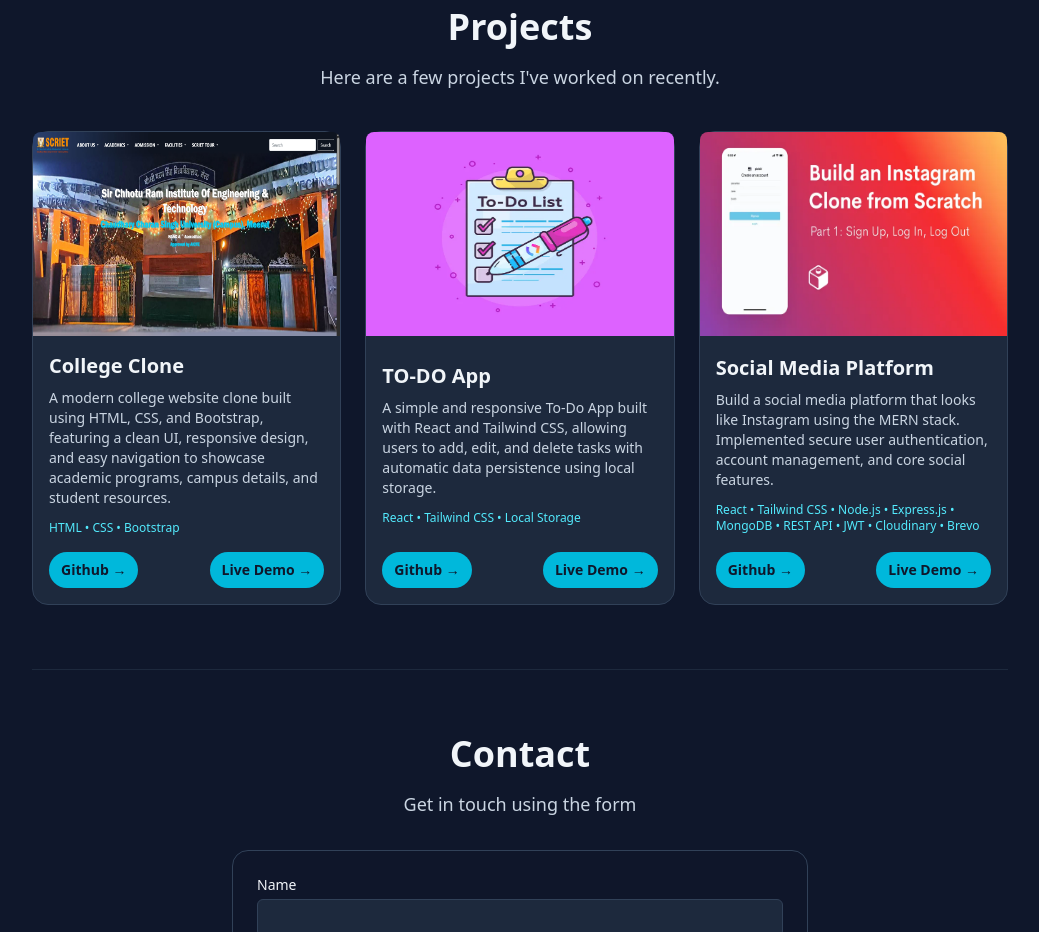
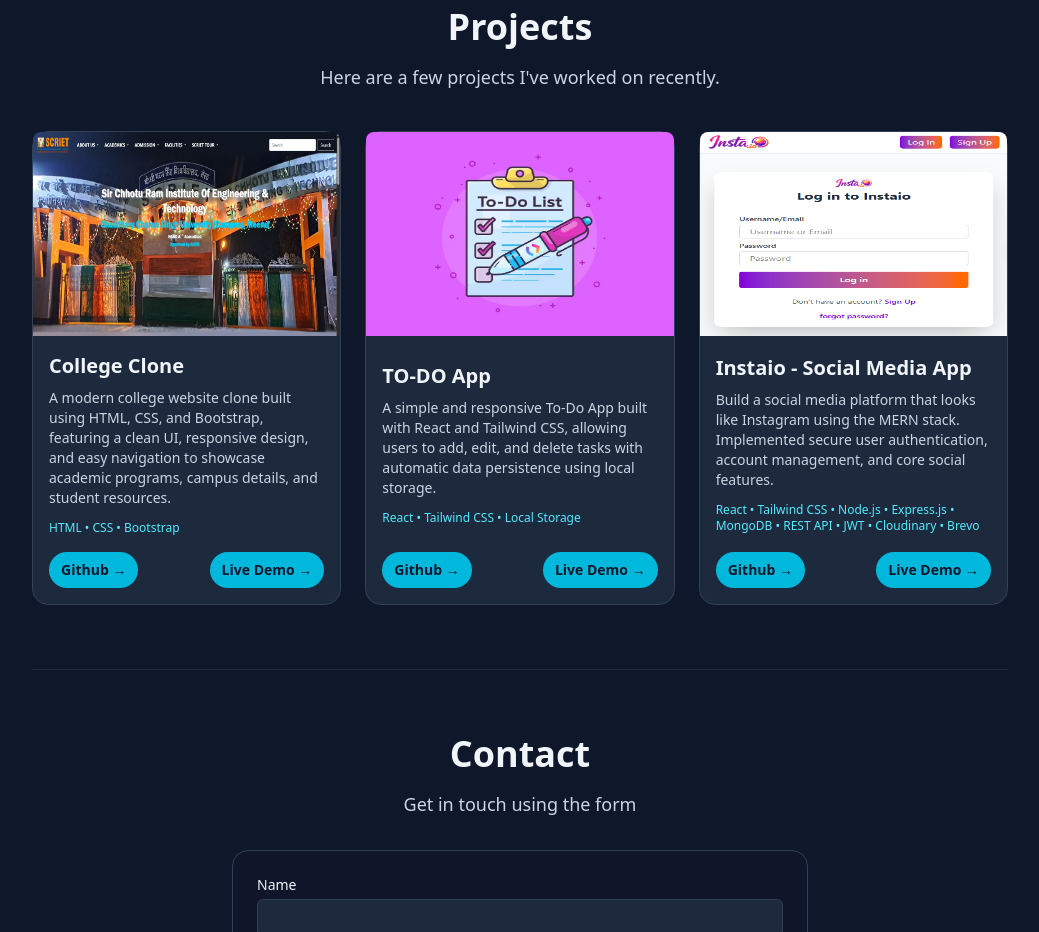
Before and after one commit to ArunNishad46/MY_PORTFOLIO, a React (Vite) app in the folder Client/: page / in a window 1280 px wide. Shown: the part 1860-2792 px from the top of the page, without its empty margins (120-1159 px from the left). Built offline with nearby package versions, Linux system fonts and the light colour scheme.

Commit message:
Update project data

```diff
--- a/Client/src/data/projects.js
+++ b/Client/src/data/projects.js
@@ -16,12 +16,12 @@ const projects = [
     liveLink: "https://todo-app-nine-nu-97.vercel.app/"
   },
   {
-    title: "Social Media Platform",
+    title: "Instaio - Social Media App",
     description: "Build a social media platform that looks like Instagram using the MERN stack. Implemented secure user authentication, account management, and core social features.",
-    image: "/image/instagram-clone.webp",
+    image: "/image/instaio.png",
     tech: "React • Tailwind CSS • Node.js • Express.js • MongoDB • REST API • JWT • Cloudinary • Brevo",
-    githubLink: "https://github.com/ArunNishad46/INSTAGRAM-CLONE-PROJECT",
-    liveLink: "https://instagram-clone-project-two.vercel.app"
+    githubLink: "https://github.com/ArunNishad46/Insta.io",
+    liveLink: "https://instaio.vercel.app"
   }
 ];
 
```
